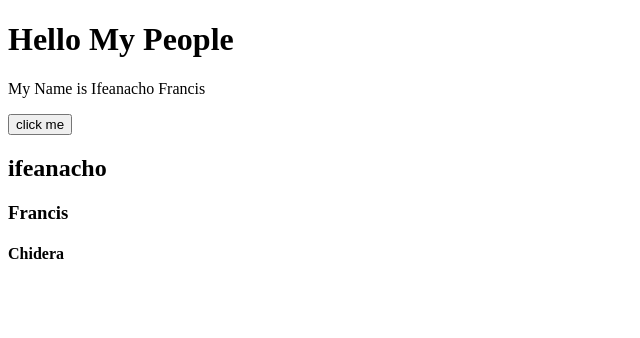
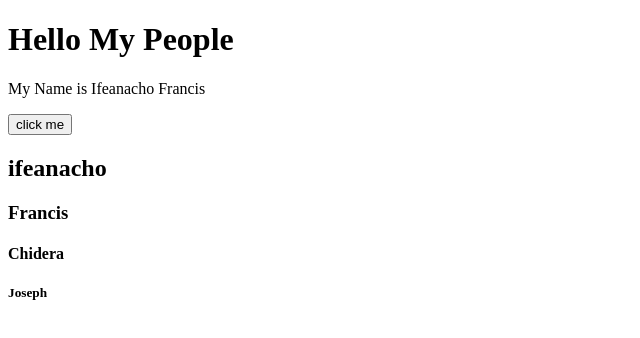
Before and after one commit to Ifeanacho1/Ifeanacho1, a website: page index.html in a window 1280 px wide. Shown: the full height of the page, 0-640 px from the left. Drawn offline with Linux system fonts and the light colour scheme.

Commit message:
added h5 tag to html

```diff
--- a/index.html
+++ b/index.html
@@ -12,5 +12,6 @@
     <h2>ifeanacho</h2>
     <h3>Francis</h3>
     <h4>Chidera</h4>
+    <h5>Joseph</h5>
   </body>
 </html>
```
